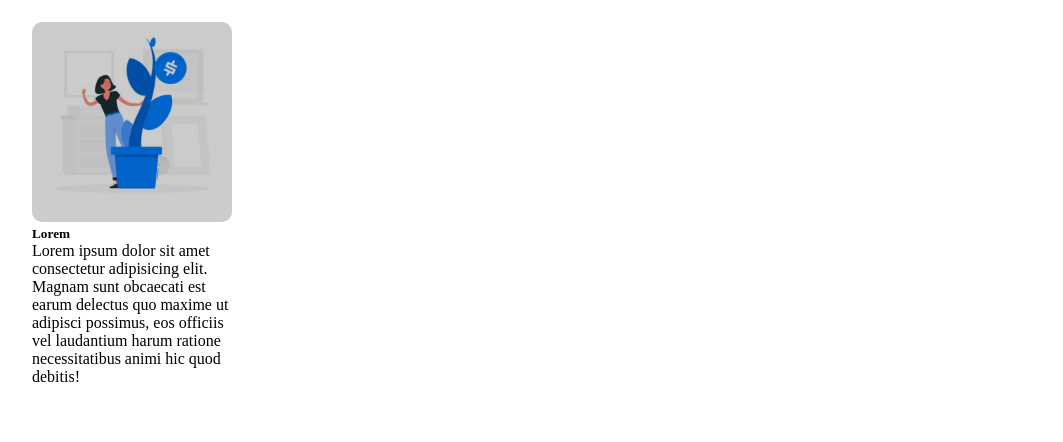
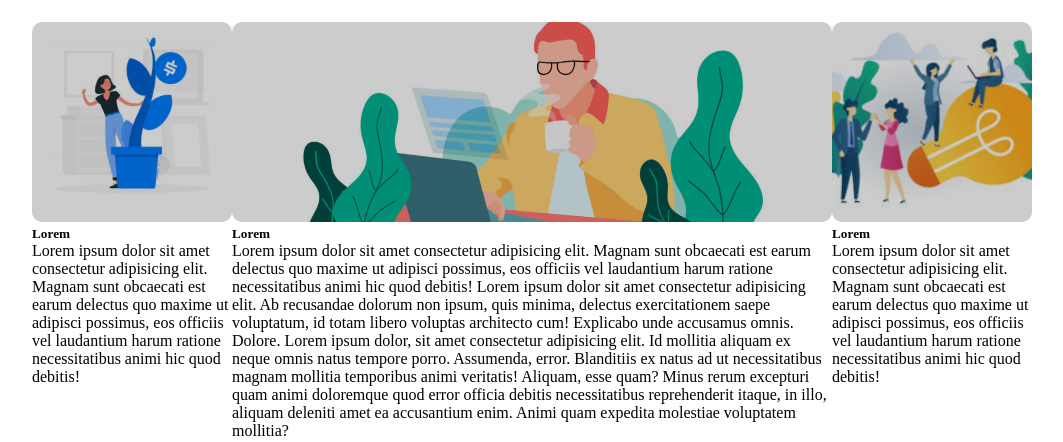
Before and after one commit to flashbLack98/htmlcss-wp, a plain HTML site: page index.html in a window 1280 px wide. Shown: the part 675-1117 px from the top of the page, without its empty margins (108-1171 px from the left). Drawn offline with Linux system fonts and the light colour scheme.

Commit message:
secondo e terzo articolo

```diff
--- a/css/style.css
+++ b/css/style.css
@@ -65,13 +65,21 @@
     clear: both;
 }
 
-.article1 {
+.article {
     width: 20%;
     float: left;
+}
+
+.article_central {
+    width: 60%;
+    float: left;
+   /*  margin:0 10px; */
 }
 
 .container_article_img img {
     filter: brightness(80%);
     border-radius: 10px;
     width: 100%;
+    height: 200px;
+    object-fit: cover;
 }
--- a/index.html
+++ b/index.html
@@ -43,12 +43,24 @@
 
             <div class="container_article_img width">
                 <!-- ARTICOLO 1 -->
-                <div class="article1">
+                <div class="article">
                     <img  src="img/img-1.jpg" alt="foto articolo 1">
                     <h5>Lorem</h5>
                     <p>Lorem ipsum dolor sit amet consectetur adipisicing elit. Magnam sunt obcaecati est earum delectus quo maxime ut adipisci possimus, eos officiis vel laudantium harum ratione necessitatibus animi hic quod debitis!</p>
                 </div>
-
+                <!-- ARTICOLO 2 -->
+                <div class="article_central">
+                    <img  src="img/banner-2.jpg" alt="foto articolo 2">
+                    <h5>Lorem</h5>
+                    <p>Lorem ipsum dolor sit amet consectetur adipisicing elit. Magnam sunt obcaecati est earum delectus quo maxime ut adipisci possimus, eos officiis vel laudantium harum ratione necessitatibus animi hic quod debitis! Lorem ipsum dolor sit amet consectetur adipisicing elit. Ab recusandae dolorum non ipsum, quis minima, delectus exercitationem saepe voluptatum, id totam libero voluptas architecto cum! Explicabo unde accusamus omnis. Dolore. Lorem ipsum dolor, sit amet consectetur adipisicing elit. Id mollitia aliquam ex neque omnis natus tempore porro. Assumenda, error. Blanditiis ex natus ad ut necessitatibus magnam mollitia temporibus animi veritatis!
+                    Aliquam, esse quam? Minus rerum excepturi quam animi doloremque quod error officia debitis necessitatibus reprehenderit itaque, in illo, aliquam deleniti amet ea accusantium enim. Animi quam expedita molestiae voluptatem mollitia?</p>
+                </div>
+                 <!-- ARTICOLO 3 -->
+                 <div class="article">
+                    <img  src="img/img-3.jpg" alt="foto articolo 3">
+                    <h5>Lorem</h5>
+                    <p>Lorem ipsum dolor sit amet consectetur adipisicing elit. Magnam sunt obcaecati est earum delectus quo maxime ut adipisci possimus, eos officiis vel laudantium harum ratione necessitatibus animi hic quod debitis!</p>
+                </div>
 
             </div>
 
```
